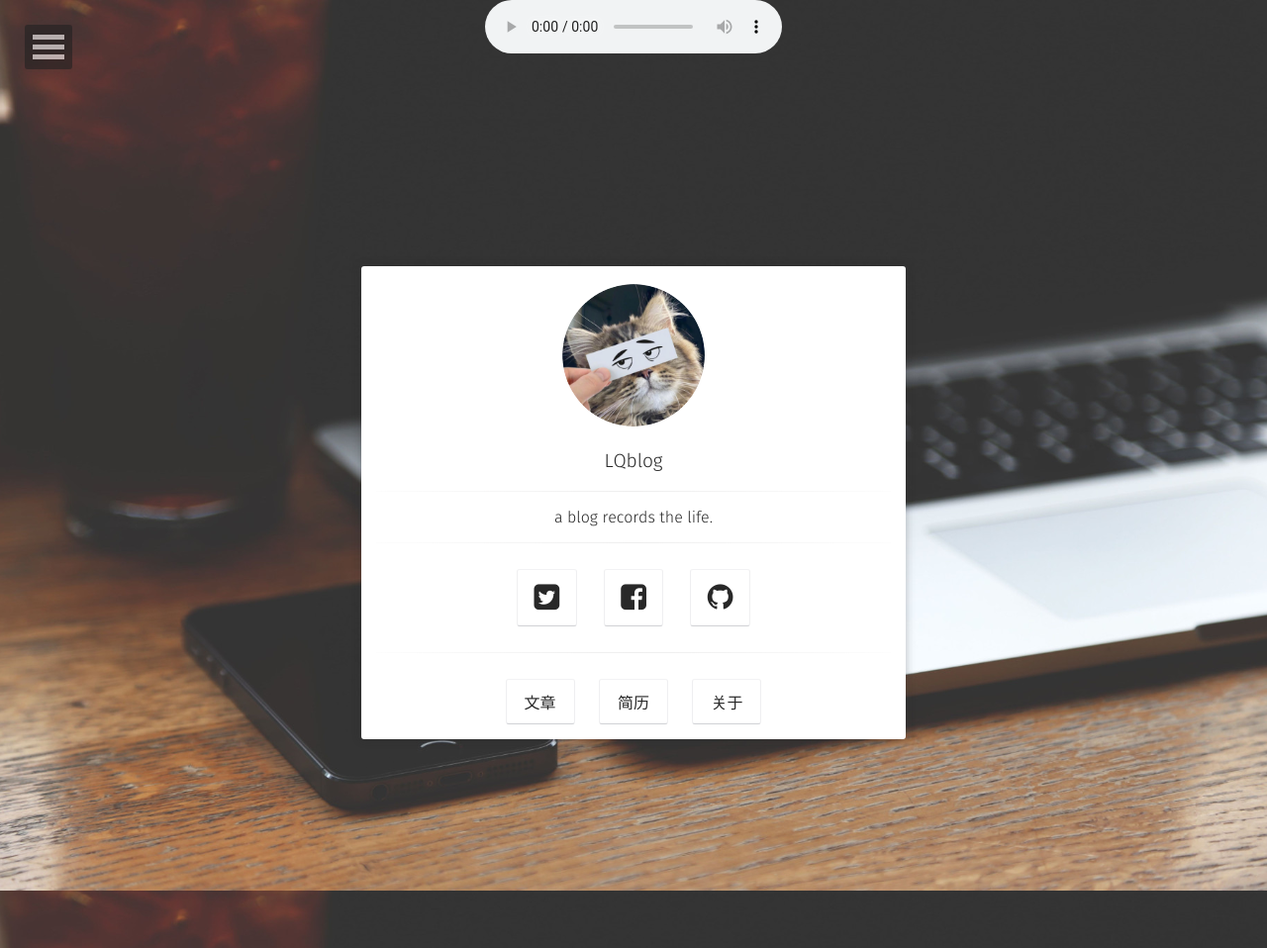
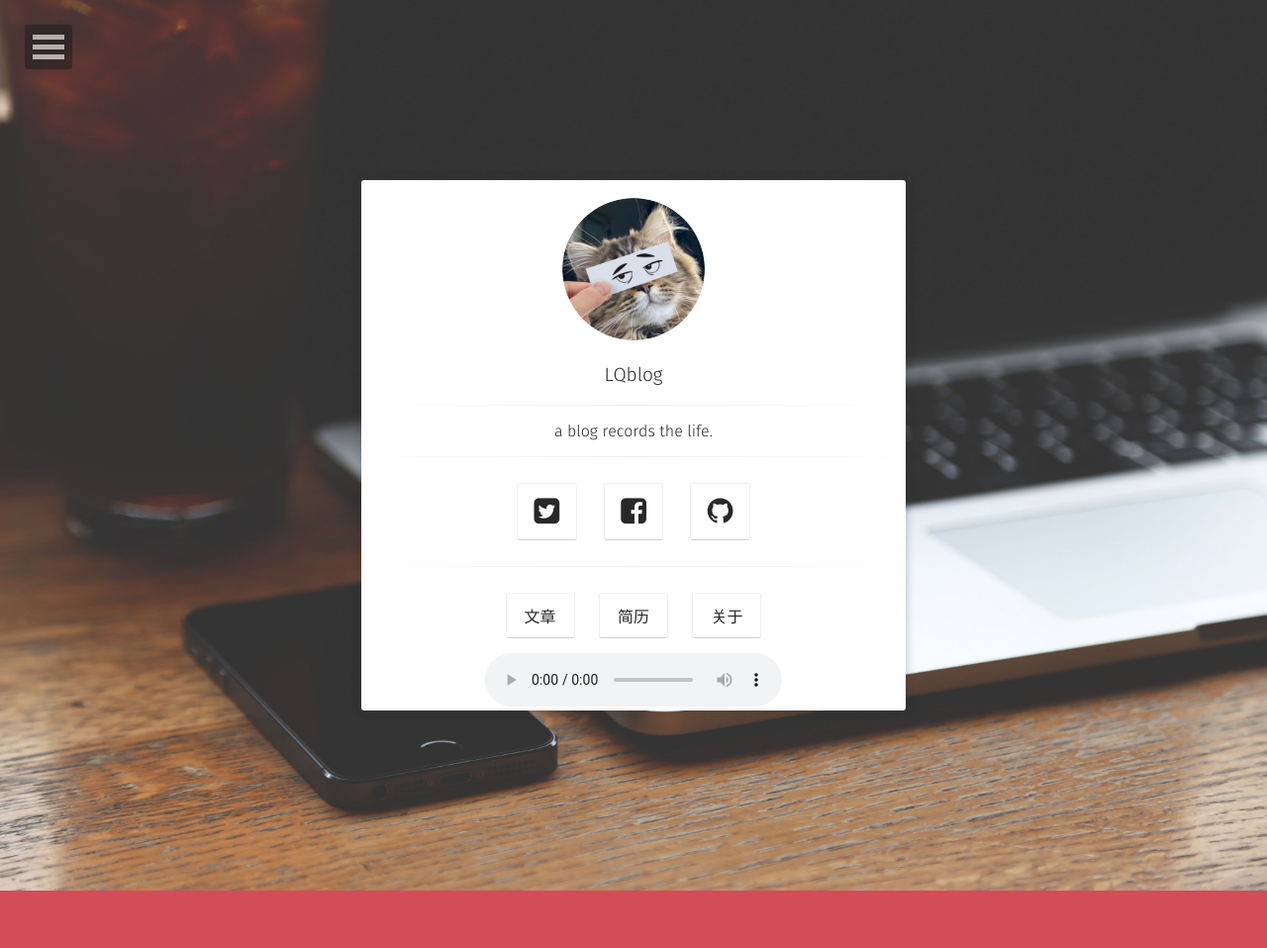
Before and after one commit to aiologybay/aiologybay.github.io, a Jekyll site: the page built from index.html, in a window 1280 px wide. Shown: the whole page at 99% size. Built offline with Jekyll 4.4.1, drawn with Linux system fonts in a browser that asks for light colours; some web fonts are replaced; after the commit the page ends 900 px from its top, so only the background shows below that.

Commit message:
initial commit

```diff
--- a/_layouts/home.html
+++ b/_layouts/home.html
@@ -9,9 +9,6 @@
 
 <head>
     {% include head.html %}
-    <center>
-    <audio src="https://aiologybay.github.io/assets/mp3/Nothing's Gonna Change My Love For You.mp3" id="aud" autoplay="autoplay" loop="-1" controls="controls" preload="auto"></audio>
-</center>
 </head>
 <body>
     {% include nav.html %}
@@ -46,6 +43,9 @@
                          关于
                          </a>
                  </h3>
+    <center>
+    <audio src="https://aiologybay.github.io/assets/mp3/Nothing's Gonna Change My Love For You.mp3" id="aud" autoplay="autoplay" loop="-1" controls="controls" preload="auto"></audio>
+</center>
             </div>
         </div>
     </header>
```
